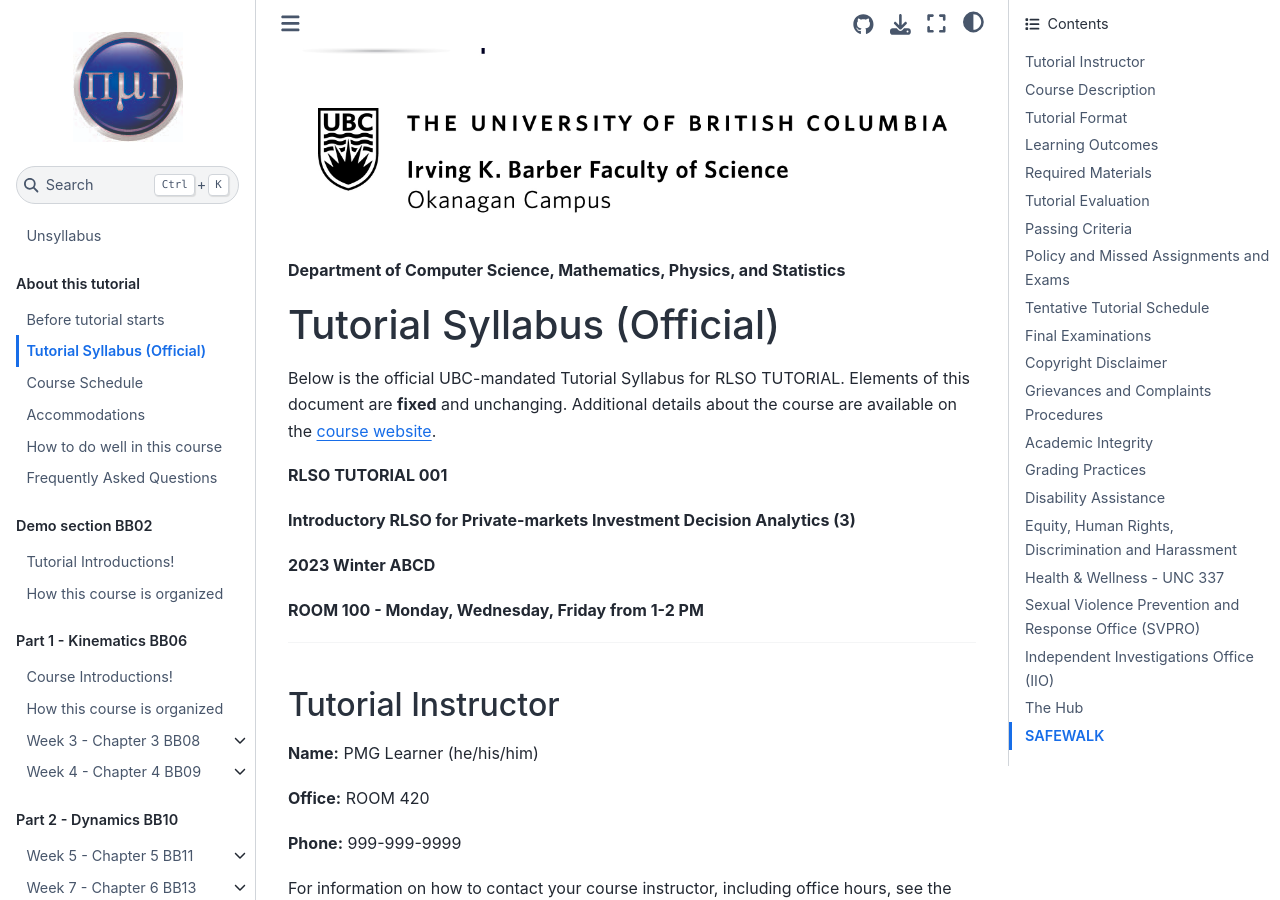
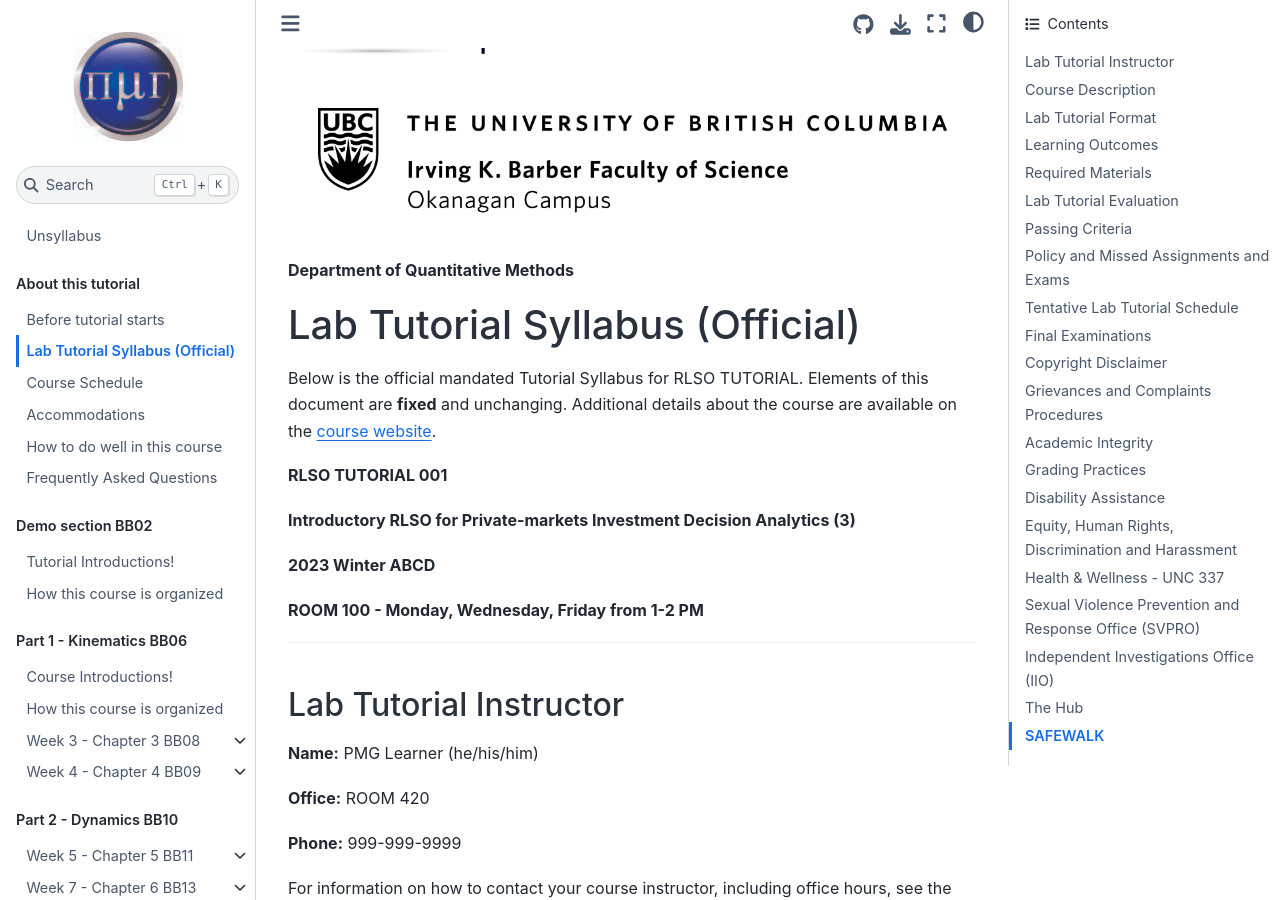
Before and after one commit to bassambarazi/book-test, a Jupyter Book: the page built from about/syllabus.md, in a window 1280 px wide and 900 px high, scrolled down 229 px. Built offline with Jupyter Book 1.0.4 settings and Sphinx 7.4.7 and the Sphinx Book theme 1.1.4, drawn with Linux system fonts in a browser that asks for light colours; pages that are not in the unit, such as notebooks, are missing from menus; some of the changed text lies outside the part shown.

Commit message:
Update syllabus.md

````diff
--- a/about/syllabus.md
+++ b/about/syllabus.md
@@ -2,11 +2,11 @@
 
 ![](../images/UBCO_CMPS_header.jpg)
 
-**Department of Computer Science, Mathematics, Physics, and Statistics**
+**Department of Quantitative Methods**
 
-# Tutorial Syllabus (Official)
+# Lab Tutorial Syllabus (Official)
 
-Below is the official UBC-mandated Tutorial Syllabus for {{ COURSE_CODE }}.
+Below is the official mandated Tutorial Syllabus for {{ COURSE_CODE }}.
 Elements of this document are **fixed** and unchanging.
 Additional details about the course are available on the {{ '[course website]({link})'.format(link=CANVAS_LINK.replace('CANVAS_ID',CANVAS_ID))}}.
 
@@ -19,7 +19,7 @@
 **{{ ROOM }} - {{ MEETING_TIMES }}**
 
 ---
-## Tutorial Instructor
+## Lab Tutorial Instructor
 
 **Name:** {{ INSTRUCTOR }}
 
@@ -36,7 +36,7 @@
 ```{include} syllabus_bits/calendar_entry.md
 ```
 
-## Tutorial Format
+## Lab Tutorial Format
 
 This course has {{ FORMAT }}
 
@@ -44,7 +44,7 @@
 
 ## Learning Outcomes
 
-The Learning Outcomes for this tutorial are:
+The Learning Outcomes for this lab tutorial are:
 
 ```{include} syllabus_bits/course_LOs.md
 ```
@@ -56,7 +56,7 @@
 There is no requirement to purchase textbooks or any other materials for this course.
 Resources and materials for this course can be found on the {{ '[course website]({link})'.format(link=CANVAS_LINK.replace('CANVAS_ID',CANVAS_ID))}}.
 
-## Tutorial Evaluation
+## Lab Tutorial Evaluation
 
 ```{include} syllabus_bits/grading_practices_simple.md
 ```
@@ -73,8 +73,8 @@
 To contact the instructor for this course, use {{ FORUM_LINK }}.
 Details on deadlines and other course policies can be found on the {{ '[course website]({link})'.format(link=CANVAS_LINK.replace('CANVAS_ID',CANVAS_ID))}}.
 
-## Tentative Tutorial Schedule
-The tentative course schedule, subject to change, can be found on the {{ '[course website]({link})'.format(link=CANVAS_LINK.replace('CANVAS_ID',CANVAS_ID))}}.
+## Tentative Lab Tutorial Schedule
+The tentative lab tutorial schedule, subject to change, can be found on the {{ '[course website]({link})'.format(link=CANVAS_LINK.replace('CANVAS_ID',CANVAS_ID))}}.
 
 ```{include} syllabus_bits/schedule.md
 ```
````
